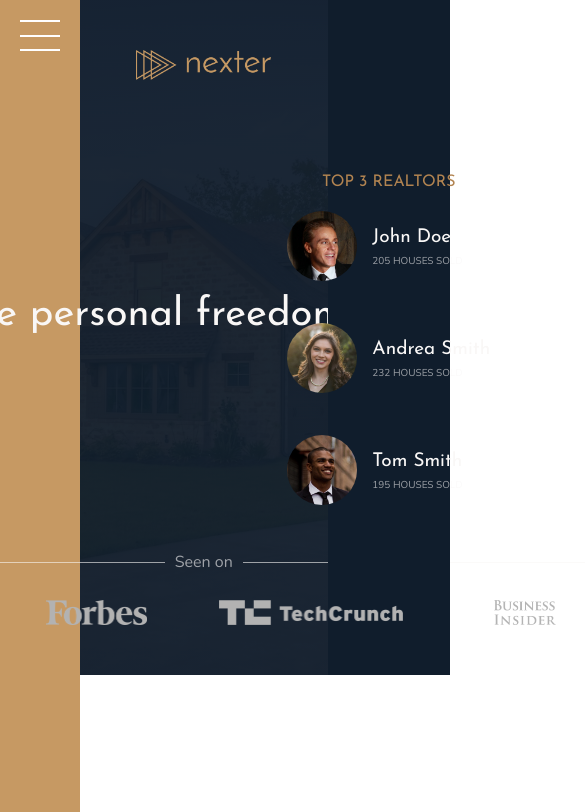
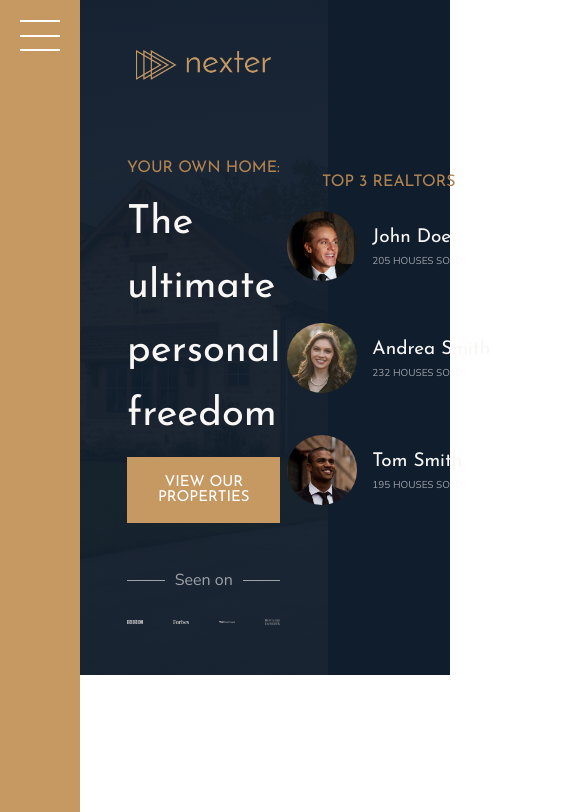
Before and after one commit to arvinbuid/nexter-landing, a website: page index.html in a window 390 px wide. Shown: the top 812 px of the page, 585 px wide, since content can reach past the window. Drawn offline with nearby package versions, Linux system fonts and the light colour scheme.

Commit message:
Change styles into header section using grids to make styling much easier with media queries.

```diff
--- a/sass/_header.scss
+++ b/sass/_header.scss
@@ -12,8 +12,8 @@
   background-position: center;
 
   display: grid;
-  grid-template-rows: 1fr min-content 6rem 1fr;
-  grid-template-columns: max-content;
+  grid-template-rows: 1fr min-content minmax(6rem, min-content) 1fr;
+  grid-template-columns: minmax(min-content, max-content);
   row-gap: 1rem;
   padding: 5rem;
   justify-content: center;
@@ -52,10 +52,12 @@
     grid-template-columns: repeat(4, 1fr);
     column-gap: 3rem;
     justify-items: center;
+    align-items: center;
     margin-top: 1.5rem;
 
     img {
-      height: 2.5rem;
+      max-height: 2.5rem; // 2.5rem or less
+      max-width: 100%;
       filter: brightness(70%);
     }
   }
```
Also changed, not shown: css/style.css, 1 other file.
